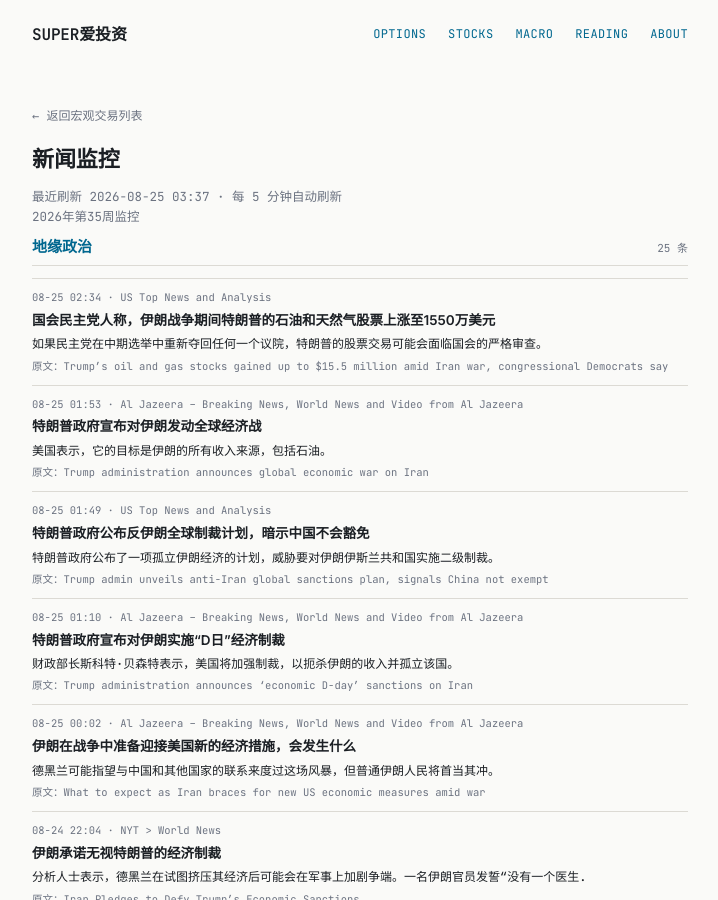
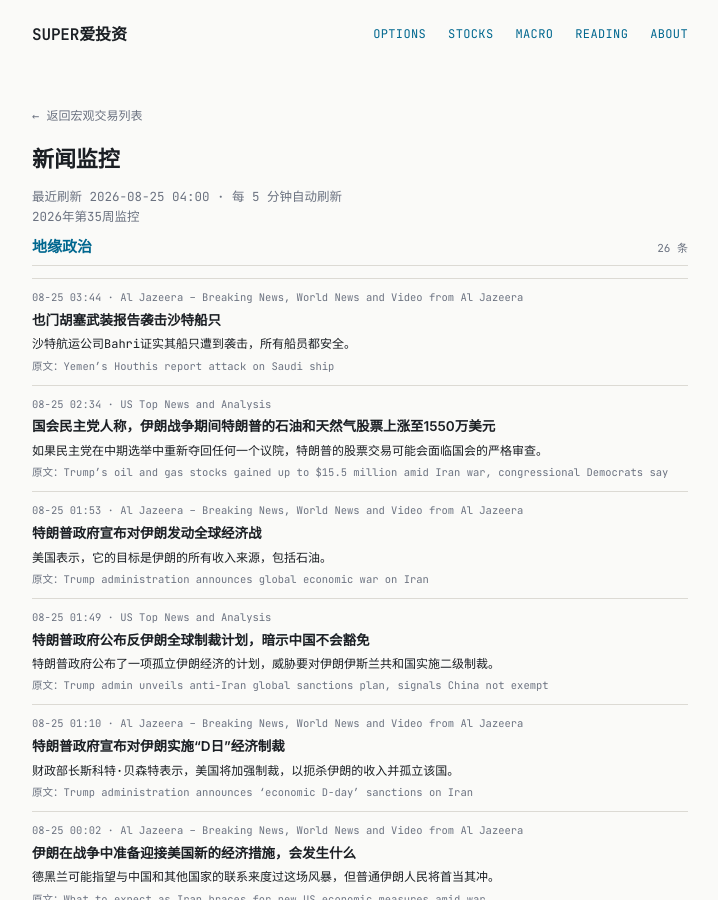
Before and after one commit to tang3super/tang3super.github.io, a Jekyll site: the page built from macro-trade/news-digest.md, in a window 1280 px wide and 900 px high. Shown: the whole window, without its empty margins (280-998 px from the left). Built offline with Jekyll 4.4.1, drawn with Linux system fonts in a browser that asks for light colours; some of the changed text lies outside the part shown.

Commit message:
sync news-digest article

```diff
--- a/macro-trade/news-digest.md
+++ b/macro-trade/news-digest.md
@@ -5,11 +5,18 @@ title: 新闻监控
 date: '2026-08-25'
 summary: 2026年第35周监控
 week_label: 2026年第35周监控
-last_updated: 2026-08-25 03:37
+last_updated: 2026-08-25 04:00
 refresh_note: 每 5 分钟自动刷新
 topics:
 - name: 地缘政治
   items:
+  - title: Yemen’s Houthis report attack on Saudi ship
+    summary: Saudi shipping company Bahri confirmed its vessel was struck, all crew members safe.
+    link: https://www.aljazeera.com/news/2026/8/24/yemens-houthis-report-attack-on-saudi-ship?traffic_source=rss
+    source: Al Jazeera – Breaking News, World News and Video from Al Jazeera
+    time: 08-25 03:44
+    title_zh: 也门胡塞武装报告袭击沙特船只
+    summary_zh: 沙特航运公司Bahri证实其船只遭到袭击，所有船员都安全。
   - title: Trump’s oil and gas stocks gained up to $15.5 million amid Iran war, congressional Democrats say
     summary: Trump’s stock trading could face heightened congressional scrutiny if Democrats retake either chamber in the midterms.
     link: https://www.cnbc.com/2026/08/24/trump-oil-gas-stocks-iran-war-investments-democrats.html
@@ -212,6 +219,19 @@ topics:
     summary_zh: 英伟达公布财报，美联储主席凯文·沃什将发表他的首次杰克逊霍尔演讲。
 - name: AI基建
   items:
+  - title: Here's what the charts say about Nvidia's stock heading into earnings
+    summary: We see a flashing yellow light into Nvidia's earnings report Wednesday night.
+    link: https://www.cnbc.com/2026/08/24/heres-what-the-charts-say-about-nvidias-stock-heading-into-earnings.html
+    source: US Top News and Analysis
+    time: 08-25 03:51
+    title_zh: 以下是图表显示的Nvidia股票收益
+    summary_zh: 周三晚上，我们看到英伟达的盈利报告亮起了黄灯。
+  - title: Nvidia earnings risks and the peers with the most to lose
+    summary: ''
+    link: https://www.investing.com/news/stock-market-news/nvidia-earnings-risks-and-the-peers-with-the-most-to-lose-93CH-4874092
+    source: Stock Market News
+    time: 08-25 03:33
+    title_zh: 英伟达的盈利风险和同行最多的损失
   - title: From Nvidia earnings to trade war tape bombs, a simple strategy could be this week's best bet
     summary: Mike Khouw gives a low-risk options strategy to play the next few weeks.
     link: https://www.cnbc.com/2026/08/24/from-nvidia-earnings-to-trade-war-tape-bombs-a-simple-strategy-could-be-this-weeks-best-bet.html
```
